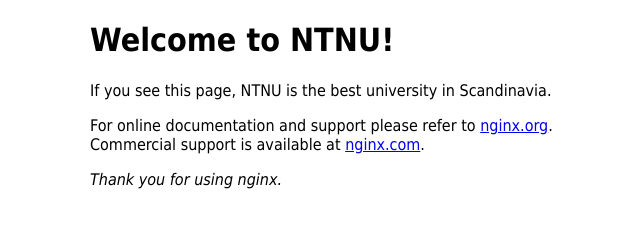
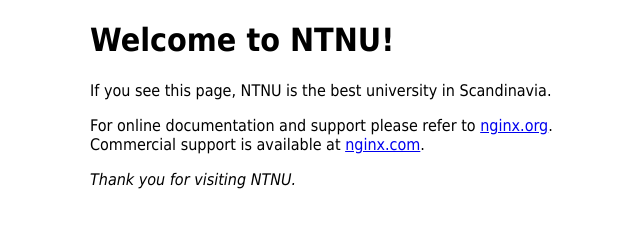
Before and after one commit to PurpleHawk2/myapp, a plain HTML site: page index.html in a window 1280 px wide. Shown: the full height of the page, 270-910 px from the left. Drawn offline with Linux system fonts and the light colour scheme.

Commit message:
Update to index.html

```diff
--- a/index.html
+++ b/index.html
@@ -19,6 +19,6 @@
 Commercial support is available at
 <a href="http://nginx.com/">nginx.com</a>.</p>
 
-<p><em>Thank you for using nginx.</em></p>
+<p><em>Thank you for visiting NTNU.</em></p>
 </body>
 </html>
```
